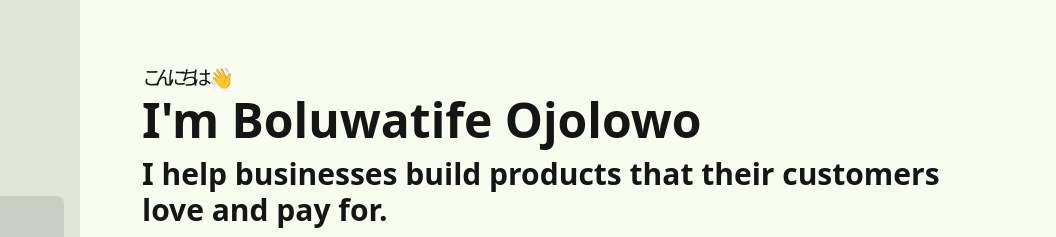
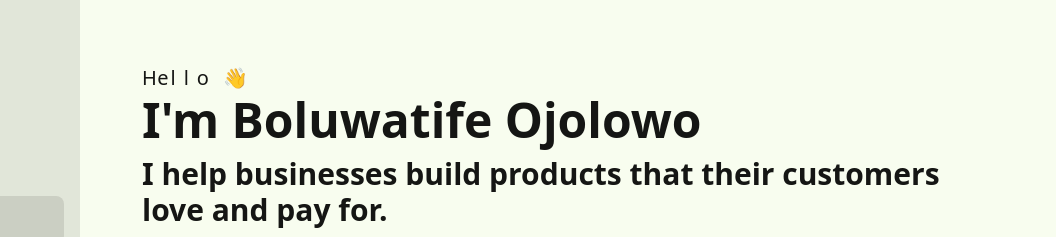
Before and after one commit to ojolowoblue/portfolio, an Astro site: page / in a window 1280 px wide. Shown: the top 237 px of the page, 224-1280 px from the left. Built offline with nearby package versions, Linux system fonts and the light colour scheme; Astro itself is replaced by a stand-in of ours.

Commit message:
fix: Update AnimatedHeroText component to display a greeting in English

```diff
--- a/src/components/AnimatedHeroText.astro
+++ b/src/components/AnimatedHeroText.astro
@@ -1,10 +1,10 @@
 <div>
-  <div class="keyboard text-xl py-1" title="Hello There">
-    <span class="key">こ</span>
-    <span class="key">ん</span>
-    <span class="key">に</span>
-    <span class="key">ち</span>
-    <span class="key">は</span>
+  <div class="keyboard text-xl space-x-2 py-1" title="Hello There">
+    <span class="key">H</span>
+    <span class="key">e</span>
+    <span class="key">l</span>
+    <span class="key">l</span>
+    <span class="key">o</span>
     <span class="key">{" "}</span>
     <span class="key">👋</span>
   </div>
```
